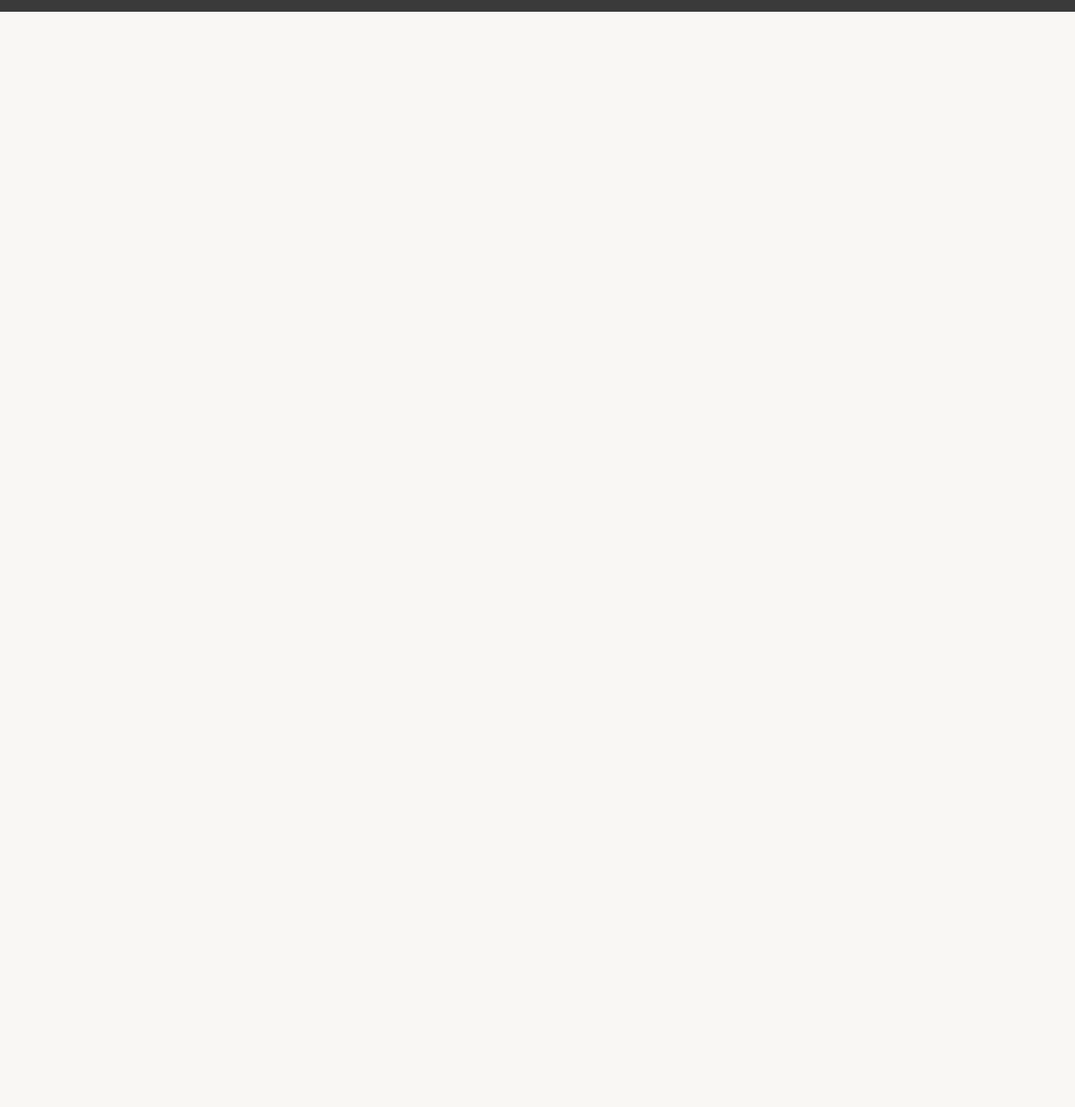
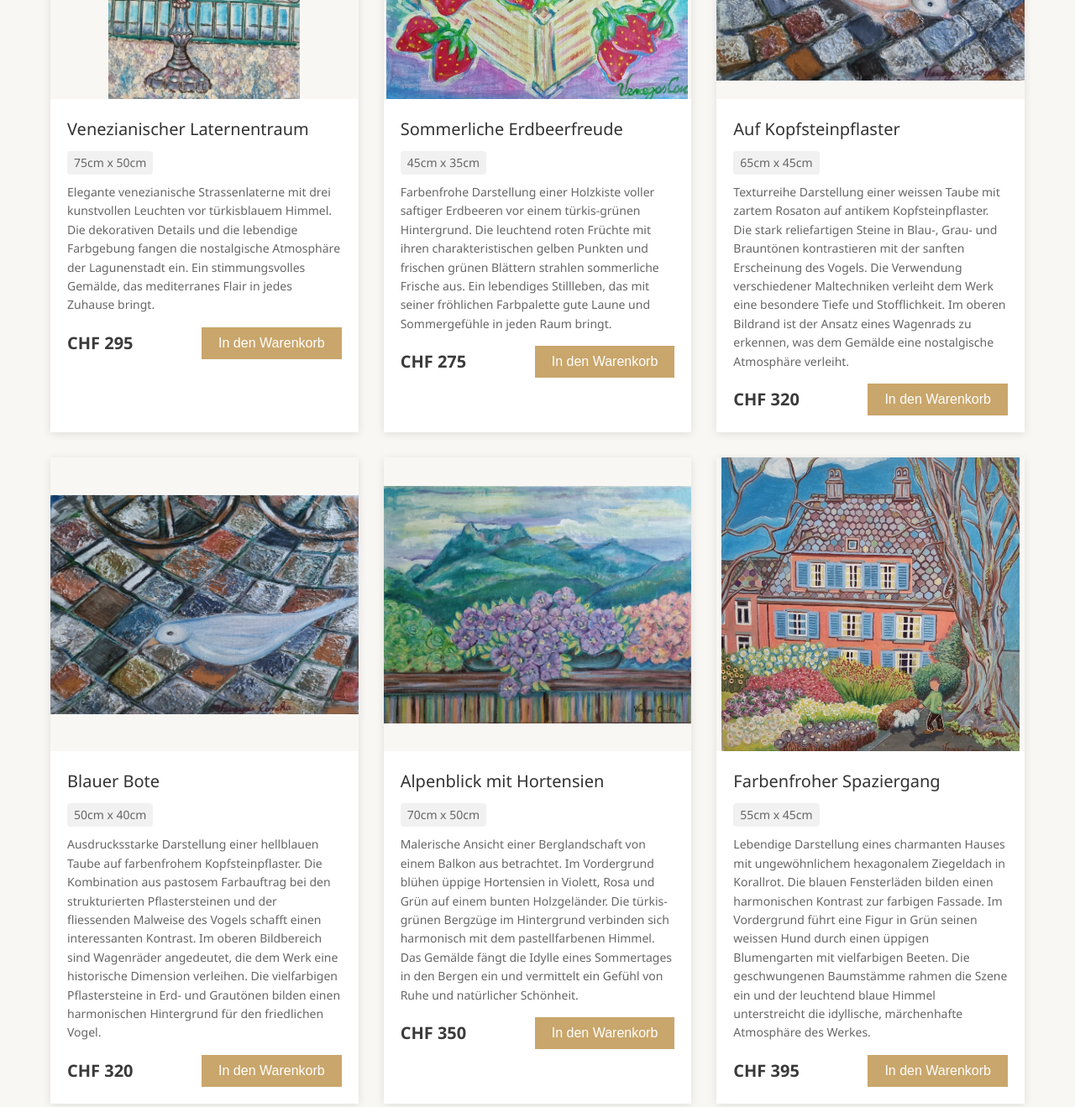
Before and after one commit to ajitagupta/tatianasgallerie, a plain HTML site: page paintings4.html in a window 1280 px wide. Shown: the part 1180-2499 px from the top of the page at 84% size. Before the commit the page ends 1244 px from the top, so only its background shows below. Drawn offline with Linux system fonts and the light colour scheme.

Commit message:
new paintings and descriptions

```diff
--- a/paintings4.html
+++ b/paintings4.html
@@ -487,84 +487,84 @@
             </div>
 
             <!-- Product 49 -->
-            <!--<div class="product-card">
-                <div class="product-image" style="background-image: url('./images/1.jpg');"></div>
+            <div class="product-card">
+                <div class="product-image" style="background-image: url('./images/49.jpg');"></div>
                 <div class="product-info">
-                    <h3 class="product-title">Testprodukt</h3>
+                    <h3 class="product-title">Venezianischer Laternentraum</h3>
                     <div class="product-size">75cm x 50cm</div>
-                    <p class="product-description">Eine belebende Ansicht des Zürichsees im Frühling, mit blühenden Bäumen am Ufer, segelbedecktem Wasser und dem Panorama der Stadt im Hintergrund. Die frischen Farben und das klare Licht vermitteln ein Gefühl von Neubeginn und Lebensfreude.</p>
+                    <p class="product-description">Elegante venezianische Strassenlaterne mit drei kunstvollen Leuchten vor türkisblauem Himmel. Die dekorativen Details und die lebendige Farbgebung fangen die nostalgische Atmosphäre der Lagunenstadt ein. Ein stimmungsvolles Gemälde, das mediterranes Flair in jedes Zuhause bringt.</p>
                     <div class="product-meta">
-                        <span class="product-price">CHF 0</span>
+                        <span class="product-price">CHF 295</span>
                         <button class="btn">In den Warenkorb</button>
                     </div>
                 </div>
             </div>
 
             <!-- Product 50 -->
-            <!--<div class="product-card">
+            <div class="product-card">
                 <div class="product-image" style="background-image: url('./images/50.jpg');"></div>
                 <div class="product-info">
-                    <h3 class="product-title">Frische Äpfel in Holzschale</h3>
+                    <h3 class="product-title">Sommerliche Erdbeerfreude</h3>
                     <div class="product-size">45cm x 35cm</div>
-                    <p class="product-description">Eine ansprechende Komposition frisch gepflückter Äpfel in einer handgeschnitzten Holzschale auf einem rustikalen Tisch. Die verschiedenen Sorten mit ihren leuchtenden Rot-, Grün- und Gelbtönen vermitteln ein Gefühl von Fülle und Frische.</p>
+                    <p class="product-description">Farbenfrohe Darstellung einer Holzkiste voller saftiger Erdbeeren vor einem türkis-grünen Hintergrund. Die leuchtend roten Früchte mit ihren charakteristischen gelben Punkten und frischen grünen Blättern strahlen sommerliche Frische aus. Ein lebendiges Stillleben, das mit seiner fröhlichen Farbpalette gute Laune und Sommergefühle in jeden Raum bringt.</p>
                     <div class="product-meta">
-                        <span class="product-price">CHF 520</span>
+                        <span class="product-price">CHF 275</span>
                         <button class="btn">In den Warenkorb</button>
                     </div>
                 </div>
             </div>
 
             <!-- Product 51 -->
-            <!--<div class="product-card">
+            <div class="product-card">
                 <div class="product-image" style="background-image: url('./images/51.jpg');"></div>
                 <div class="product-info">
-                    <h3 class="product-title">Alpenhütte im Sommer</h3>
+                    <h3 class="product-title">Auf Kopfsteinpflaster</h3>
                     <div class="product-size">65cm x 45cm</div>
-                    <p class="product-description">Eine idyllische Alpenhütte inmitten blühender Bergwiesen vor dem Panorama der Schweizer Alpen. Die traditionelle Holzarchitektur, die bunten Wildblumen und die majestätischen Berge schaffen ein Bild voller Harmonie und natürlicher Schönheit.</p>
+                    <p class="product-description">Texturreihe Darstellung einer weissen Taube mit zartem Rosaton auf antikem Kopfsteinpflaster. Die stark reliefartigen Steine in Blau-, Grau- und Brauntönen kontrastieren mit der sanften Erscheinung des Vogels. Die Verwendung verschiedener Maltechniken verleiht dem Werk eine besondere Tiefe und Stofflichkeit. Im oberen Bildrand ist der Ansatz eines Wagenrads zu erkennen, was dem Gemälde eine nostalgische Atmosphäre verleiht.</p>
                     <div class="product-meta">
-                        <span class="product-price">CHF 700</span>
+                        <span class="product-price">CHF 320</span>
                         <button class="btn">In den Warenkorb</button>
                     </div>
                 </div>
             </div>
 
             <!-- Product 52 -->
-            <!--<div class="product-card">
+            <div class="product-card">
                 <div class="product-image" style="background-image: url('./images/52.jpg');"></div>
                 <div class="product-info">
-                    <h3 class="product-title">Stillleben mit Büchern und Tee</h3>
+                    <h3 class="product-title">Blauer Bote</h3>
                     <div class="product-size">50cm x 40cm</div>
-                    <p class="product-description">Eine gemütliche Komposition mit einem Stapel alter Bücher, einer dampfenden Teetasse und einer antiken Lesebrille auf einem Holztisch am Fenster. Das weiche Licht und die warmen Farben schaffen eine einladende Atmosphäre der Ruhe und Kontemplation.</p>
+                    <p class="product-description">Ausdrucksstarke Darstellung einer hellblauen Taube auf farbenfrohem Kopfsteinpflaster. Die Kombination aus pastosem Farbauftrag bei den strukturierten Pflastersteinen und der fliessenden Malweise des Vogels schafft einen interessanten Kontrast. Im oberen Bildbereich sind Wagenräder angedeutet, die dem Werk eine historische Dimension verleihen. Die vielfarbigen Pflastersteine in Erd- und Grautönen bilden einen harmonischen Hintergrund für den friedlichen Vogel.</p>
                     <div class="product-meta">
-                        <span class="product-price">CHF 580</span>
+                        <span class="product-price">CHF 320</span>
                         <button class="btn">In den Warenkorb</button>
                     </div>
                 </div>
             </div>
 
             <!-- Product 53 -->
-            <!--<div class="product-card">
+            <div class="product-card">
                 <div class="product-image" style="background-image: url('./images/53.jpg');"></div>
                 <div class="product-info">
-                    <h3 class="product-title">Herbstlicher Park</h3>
+                    <h3 class="product-title">Alpenblick mit Hortensien</h3>
                     <div class="product-size">70cm x 50cm</div>
-                    <p class="product-description">Ein malerischer Spazierweg in einem Park im Herbst, gesäumt von Bäumen in leuchtenden Gelb-, Orange- und Rottönen. Das goldene Licht der Nachmittagssonne und der mit bunten Blättern bedeckte Weg schaffen eine nostalgische Stimmung voller Wärme und Schönheit.</p>
+                    <p class="product-description">Malerische Ansicht einer Berglandschaft von einem Balkon aus betrachtet. Im Vordergrund blühen üppige Hortensien in Violett, Rosa und Grün auf einem bunten Holzgeländer. Die türkis-grünen Bergzüge im Hintergrund verbinden sich harmonisch mit dem pastellfarbenen Himmel. Das Gemälde fängt die Idylle eines Sommertages in den Bergen ein und vermittelt ein Gefühl von Ruhe und natürlicher Schönheit.</p>
                     <div class="product-meta">
-                        <span class="product-price">CHF 750</span>
+                        <span class="product-price">CHF 350</span>
                         <button class="btn">In den Warenkorb</button>
                     </div>
                 </div>
             </div>
 
             <!-- Product 54 -->
-            <!--<div class="product-card">
+            <div class="product-card">
                 <div class="product-image" style="background-image: url('./images/54.jpg');"></div>
                 <div class="product-info">
-                    <h3 class="product-title">Gartentisch mit Frühstück</h3>
+                    <h3 class="product-title">Farbenfroher Spaziergang</h3>
                     <div class="product-size">55cm x 45cm</div>
-                    <p class="product-description">Ein einladender Frühstückstisch in einem sonnendurchfluteten Garten, gedeckt mit frischem Brot, Früchten, Marmelade und Kaffee. Die idyllische Gartenumgebung mit blühenden Blumen und das warme Morgenlicht schaffen eine Atmosphäre von Entspannung und Genuss.</p>
+                    <p class="product-description">Lebendige Darstellung eines charmanten Hauses mit ungewöhnlichem hexagonalem Ziegeldach in Korallrot. Die blauen Fensterläden bilden einen harmonischen Kontrast zur farbigen Fassade. Im Vordergrund führt eine Figur in Grün seinen weissen Hund durch einen üppigen Blumengarten mit vielfarbigen Beeten. Die geschwungenen Baumstämme rahmen die Szene ein und der leuchtend blaue Himmel unterstreicht die idyllische, märchenhafte Atmosphäre des Werkes.</p>
                     <div class="product-meta">
-                        <span class="product-price">CHF 620</span>
+                        <span class="product-price">CHF 395</span>
                         <button class="btn">In den Warenkorb</button>
                     </div>
                 </div>
```
Also changed, not shown: images/49.jpg (added), images/50.jpg (added), images/51.jpg (added), images/52.jpg (added), images/53.jpg (added), images/54.jpg (added).
